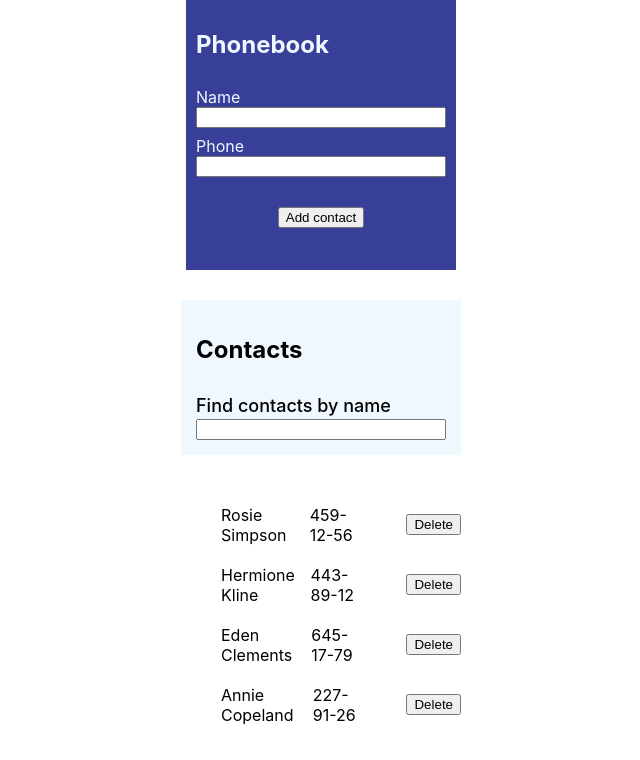
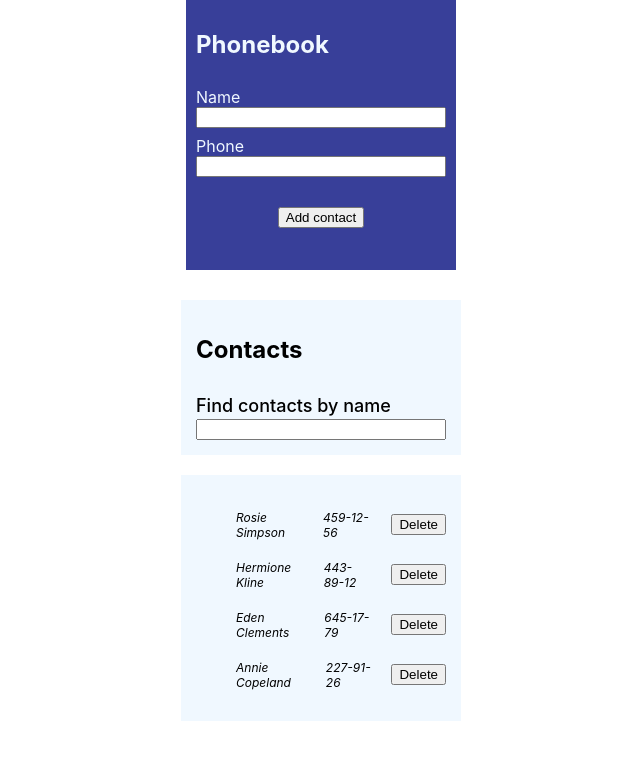
Before and after one commit to Den4icGuti/goit-react-hw-02-phonebook, a React (Create React App) app: page / in a window 1280 px wide. Shown: the top 760 px of the page, without its empty margins (319-959 px from the left). Built offline with nearby package versions, Linux system fonts and the light colour scheme.

Commit message:
List component refactored

```diff
--- /dev/null
+++ b/src/components/ListItem/List-item.module.css
@@ -0,0 +1,23 @@
+.item {
+  list-style: none;
+  display: flex;
+  align-items: center;
+  margin-top: 20px;
+}
+
+.nameUser {
+  font-size: 12px;
+  font-weight: 400;
+  font-style: italic;
+}
+
+.phoneNum {
+  font-size: 12px;
+  font-weight: 400;
+  font-style: italic;
+  margin-left: 20px;
+}
+
+.btnDel {
+  margin-left: 20px;
+}
--- /dev/null
+++ b/src/components/ListItem/ListItem.jsx
@@ -0,0 +1,14 @@
+import styles from './List-item.module.css'
+const listItem = ({ name, number, onClick }) => {
+  return (
+    <>
+      <li className={styles.item}>
+        <span className={styles.nameUser}>{name} </span>
+        <span className={styles.phoneNum}>{number} </span>
+        <button type="button" className={styles.btnDel}  onClick={onClick}>Delete</button>
+      </li>
+    </>
+  );
+}
+
+export default listItem;
--- a/src/components/UserList/UserList.jsx
+++ b/src/components/UserList/UserList.jsx
@@ -1,4 +1,5 @@
 import PropTypes from "prop-types";
+import ListItem from "components/ListItem/ListItem";
 import styles from './UserList.module.css'
 
 const userList = ({ item, deleteContact }) => {
@@ -6,11 +7,13 @@ const userList = ({ item, deleteContact }) => {
     <div className={styles.ListUsers}>
       <ul className={styles.list}>
         {item.map(({ id, name, number }) => (
-          <li key={id} className={styles.item}>
-            <span className={styles.nameUser}>{name} </span>
-            <span className={styles.numberUser}>{number} </span>
-            <button type="button" className={styles.btnDel} onClick={() => deleteContact(id)}>Delete</button>
-          </li>
+          <ListItem
+            className={styles.item}
+            key={id}
+            name={name}
+            number={number}
+            onClick={() => deleteContact(id)}
+          />
         ))}
       </ul>
     </div>
--- a/src/components/UserList/UserList.module.css
+++ b/src/components/UserList/UserList.module.css
@@ -1,24 +1,8 @@
 .ListUsers {
   margin: 0 auto;
-  width: 280px;
+  width: 250px;
   height: auto;
-  padding: 10px;
+  padding: 15px;
   margin-top: 20px;
+  background-color: aliceblue;
 }
-
-.item {
-  list-style: none;
-  display: flex;
-  /* flex-direction: row; */
-  align-items: center;
-  justify-content: baseline;
-  margin-top: 20px;
-}
-
-.numberUser {
-  margin-left: 10px;
-}
-
-.btnDel {
-  margin-left: 40px;
-}
```
